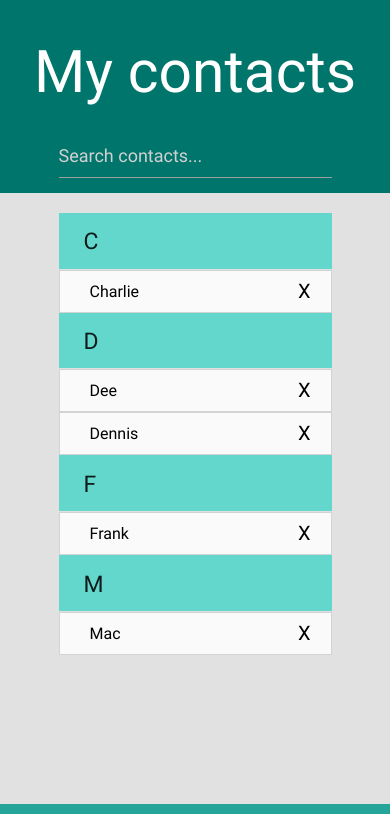
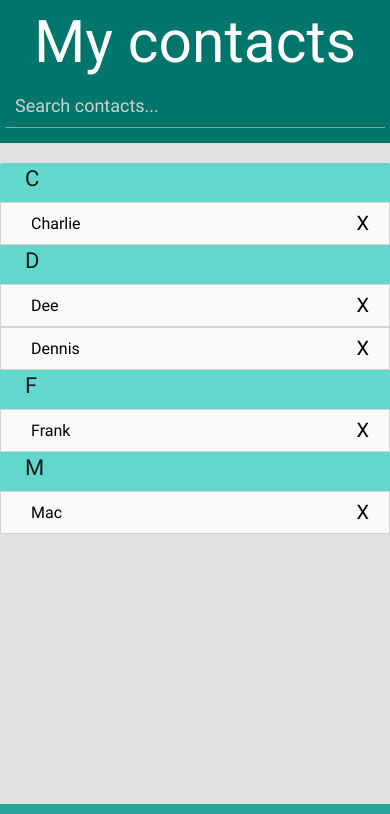
Before and after one commit to danielmeeusen/filterableList, a plain HTML site: page index.html in a window 390 px wide. Shown: the top 814 px of the page. Drawn offline with nearby package versions, Linux system fonts and the light colour scheme.

Commit message:
css changes for desktop and mobile

```diff
--- a/css/style.css
+++ b/css/style.css
@@ -3,7 +3,7 @@ html, body {
     flex-direction: column;
     height: 100%;
     background-color: rgb(225, 225, 225);
-    min-width: 360px;
+	min-width: 340px;
 }
 
 #header {
@@ -14,13 +14,13 @@ html, body {
 
 .center {
     margin: 0;
-    padding-top: 40px;;
-    padding-bottom: 30px;
+    padding-top: 30px;;
+    padding-bottom: 20px;
 }
 
 #contactForm {
-    margin-left: 25%;
-    margin-right: 25%;
+    margin-left: 35%;
+    margin-right: 35%;
     margin-top: 0;
     margin-bottom: 15px;
     display: flex;
@@ -28,9 +28,10 @@ html, body {
 }
 
 #filterInput {
+    padding-left: 10px;
 	font-size: 18px;
     color: white;
-    margin: 0;
+    margin-bottom: 0;
 }
 
 #addContact {
@@ -50,15 +51,24 @@ html, body {
 }
 
 .collection-header {
-    padding: 5px 25px !important;
-    margin-left: 25%;
-    margin-right: 25%;
+    background-color: #63d7cb !important;
+    height: 40px !important;
+    padding-left: 25px !important;
+    padding-bottom: 0px !important;
+    margin-left: 35%;
+    margin-right: 35%;
+    margin-bottom: -1px;
+}
+
+h5 {
+    font-size: 22px !important;
+    line-height: 0px !important;
 }
 
 .itemCont {
 	transition: all .2s ease-in-out;
-	margin-left: 25%;
-    margin-right: 25%;
+	margin-left: 35%;
+    margin-right: 35%;
 	border: solid .5px lightgrey;
 }
 
@@ -86,6 +96,7 @@ a {
     height: 40px;
 }
 
+
 .footer a:hover {
 	color: white;
 }
@@ -94,26 +105,48 @@ h1 {
 	color: white;
 }
 
-h5 {
-    line-height: 0px;
-}
-
-@media (max-width: 620px){
+@media (max-width: 1400px){
 	#contactForm {
-    margin-left: 15%;
-    margin-right: 15%;
+        margin-left: 25%;
+        margin-right: 25%;
 }
 
 	.collection-header {
 		padding: 5px 25px !important;
-		margin-left: 15%;
-		margin-right: 15%;
+		margin-left: 25%;
+		margin-right: 25%;
 	}
 
 	.itemCont {
         transition: all .2s ease-in-out;
-			margin-left: 15%;
-			margin-right: 15%;
+        margin-left: 25%;
+        margin-right: 25%;
         border: solid .5px lightgrey;
 	}
 }
+
+@media (max-width: 600px){
+    .center {
+        padding-top: 10px;;
+        padding-bottom: 10px;
+    }
+	#contactForm {
+        padding-left: 5px;
+        padding-right: 5px;
+        margin-left: 0%;
+        margin-right: 0%;
+}
+
+	.collection-header {
+		padding: 5px 25px !important;
+		margin-left: 0%;
+		margin-right: 0%;
+	}
+
+	.itemCont {
+        transition: all .2s ease-in-out;
+        margin-left: 0%;
+        margin-right: 0%;
+        border: solid .5px lightgrey;
+	}
+}
--- a/js/main.js
+++ b/js/main.js
@@ -57,7 +57,7 @@ function generateList(obj, search){
 		let names ='';
 		for (x in obj) {
 				if (obj[x].length > 0){
-                                                names += '<li class="collection-header" style="background-color: #63d7cb">' +
+						names += '<li class="collection-header">' +
 						'<h5>'+ x +'</h5>' +
 						'</li></div>';
 						var sorted = obj[x].sort();
```
Also changed, not shown: index.html (+3 -2 lines). Lines whose indentation alone changed are shown as unchanged.
